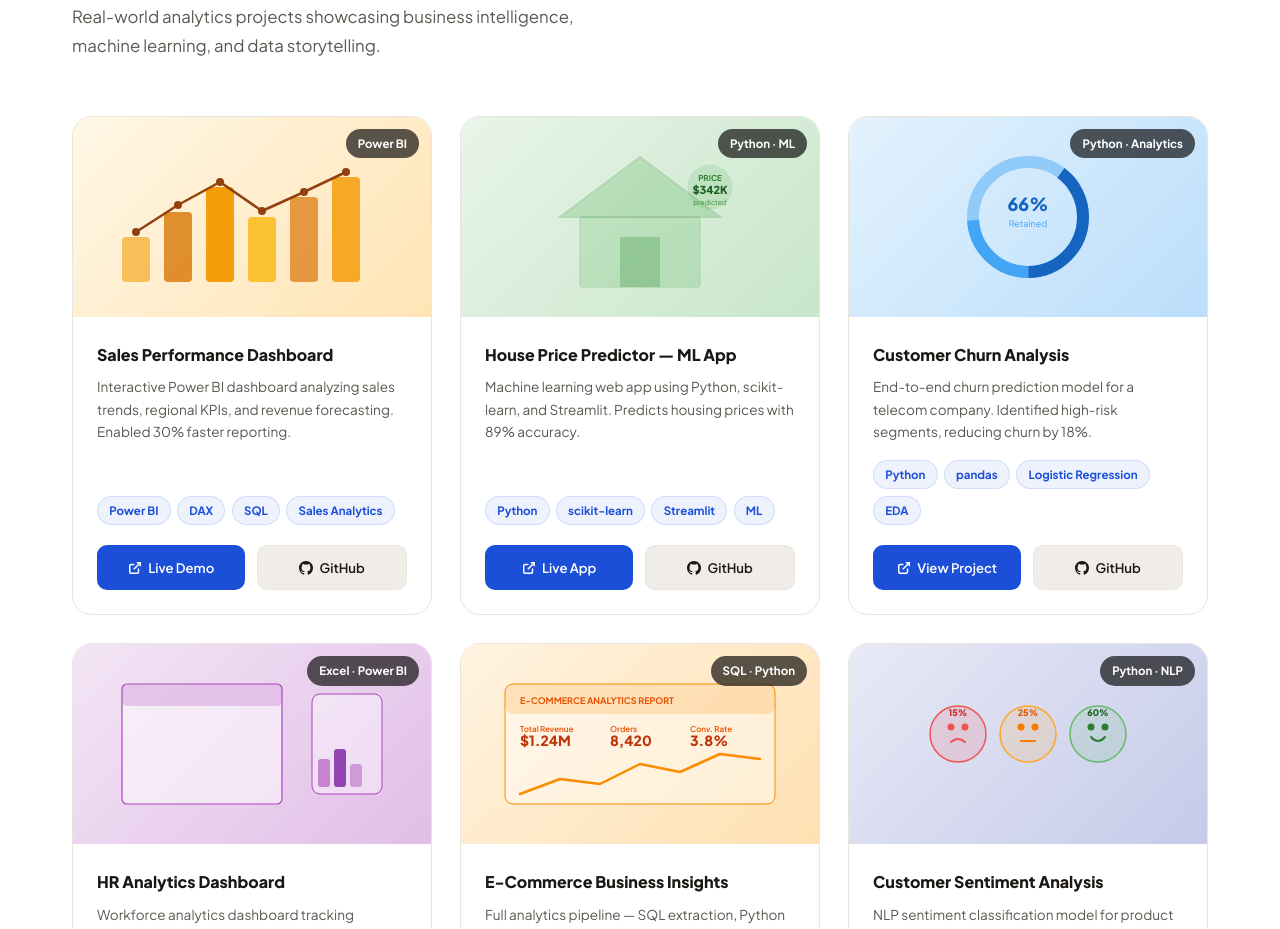
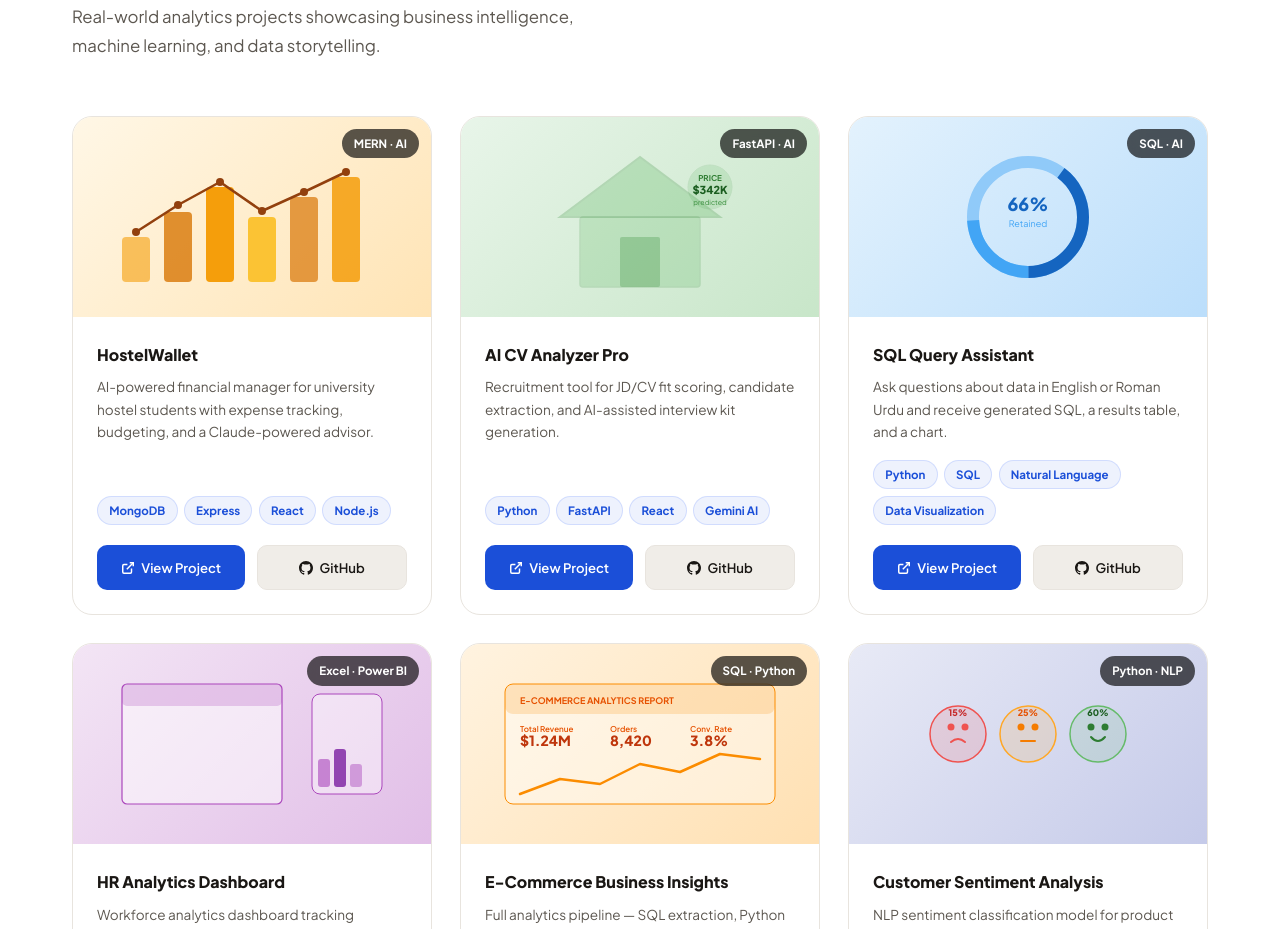
Before and after one commit to abdulhaseebofficial/Portfolio, a plain HTML site: page frontend/index.html in a window 1280 px wide. Shown: the part 2753-3682 px from the top of the page. Drawn offline with nearby package versions, Linux system fonts and the light colour scheme.

Commit message:
Update featured projects and simplify branding

```diff
--- a/frontend/css/projects.css
+++ b/frontend/css/projects.css
@@ -7,6 +7,10 @@ border-radius:var(--radius-lg);overflow:hidden;
 transition:all .3s;display:flex;flex-direction:column;
 }
 .project-card:hover{transform:translateY(-6px);box-shadow:var(--shadow-lg);border-color:var(--accent)}
+.project-card[role="link"]{cursor:pointer}
+.project-card[role="link"]:focus-visible{outline:3px solid var(--accent);outline-offset:3px}
+.project-title a{color:inherit;text-decoration:none}
+.project-title a:hover{color:var(--accent)}
 .project-thumb{
 height:200px;position:relative;overflow:hidden;
 display:flex;align-items:center;justify-content:center;
--- a/frontend/index.html
+++ b/frontend/index.html
@@ -11,8 +11,8 @@
 <meta property="og:title" content="Abdul Haseeb — Data & Business Analytics Professional"/>
 <meta property="og:description" content="From scattered data to clear decisions — that's my work. Available for remote opportunities globally."/>
 <meta property="og:type" content="website"/>
-<meta property="og:url" content="https://portfolio-two-rouge-ytjn6dd4rd.vercel.app"/>
-<meta property="og:image" content="https://portfolio-two-rouge-ytjn6dd4rd.vercel.app/assets/icons/logo.svg"/>
+<meta property="og:url" content="https://abdulhaseebkashmiri.vercel.app"/>
+<meta property="og:image" content="https://abdulhaseebkashmiri.vercel.app/assets/icons/logo.svg"/>
 <meta name="twitter:card" content="summary_large_image"/>
 
 <!-- Brand icons -->
@@ -217,15 +217,15 @@
       <div class="project-card fade-up d1">
         <div class="project-thumb" style="background:linear-gradient(135deg,#FFF7E6,#FFE4B5)">
           <svg width="300" height="160" viewBox="0 0 300 160" fill="none"><rect x="20" y="100" width="28" height="45" rx="4" fill="#F59E0B" opacity=".6"/><rect x="62" y="75" width="28" height="70" rx="4" fill="#D97706" opacity=".8"/><rect x="104" y="50" width="28" height="95" rx="4" fill="#F59E0B"/><rect x="146" y="80" width="28" height="65" rx="4" fill="#FBBF24" opacity=".9"/><rect x="188" y="60" width="28" height="85" rx="4" fill="#D97706" opacity=".7"/><rect x="230" y="40" width="28" height="105" rx="4" fill="#F59E0B" opacity=".85"/><polyline points="34,95 76,68 118,45 160,74 202,55 244,35" stroke="#92400E" stroke-width="2.5" stroke-linejoin="round" fill="none" stroke-linecap="round"/><circle cx="34" cy="95" r="4" fill="#92400E"/><circle cx="76" cy="68" r="4" fill="#92400E"/><circle cx="118" cy="45" r="4" fill="#92400E"/><circle cx="160" cy="74" r="4" fill="#92400E"/><circle cx="202" cy="55" r="4" fill="#92400E"/><circle cx="244" cy="35" r="4" fill="#92400E"/></svg>
-          <div class="project-badge">Power BI</div>
+          <div class="project-badge">MERN · AI</div>
         </div>
         <div class="project-body">
-          <div class="project-title">Sales Performance Dashboard</div>
-          <div class="project-desc">Interactive Power BI dashboard analyzing sales trends, regional KPIs, and revenue forecasting. Enabled 30% faster reporting.</div>
-          <div class="tags"><span class="tag">Power BI</span><span class="tag">DAX</span><span class="tag">SQL</span><span class="tag">Sales Analytics</span></div>
+          <div class="project-title"><a href="https://github.com/abdulhaseebofficial/hostelwallet" target="_blank" rel="noopener">HostelWallet</a></div>
+          <div class="project-desc">AI-powered financial manager for university hostel students with expense tracking, budgeting, and a Claude-powered advisor.</div>
+          <div class="tags"><span class="tag">MongoDB</span><span class="tag">Express</span><span class="tag">React</span><span class="tag">Node.js</span></div>
           <div class="project-links">
-            <a href="#" class="project-link primary"><svg width="14" height="14" fill="none" stroke="currentColor" stroke-width="2.5" viewBox="0 0 24 24"><path d="M18 13v6a2 2 0 01-2 2H5a2 2 0 01-2-2V8a2 2 0 012-2h6"/><polyline points="15 3 21 3 21 9"/><line x1="10" y1="14" x2="21" y2="3"/></svg>Live Demo</a>
-            <a href="https://github.com/abdulhaseebofficial" target="_blank" class="project-link secondary"><svg width="14" height="14" fill="currentColor" viewBox="0 0 24 24"><path d="M12 0C5.374 0 0 5.373 0 12c0 5.302 3.438 9.8 8.207 11.387.599.111.793-.261.793-.577v-2.234c-3.338.726-4.033-1.416-4.033-1.416-.546-1.387-1.333-1.756-1.333-1.756-1.089-.745.083-.729.083-.729 1.205.084 1.839 1.237 1.839 1.237 1.07 1.834 2.807 1.304 3.492.997.107-.775.418-1.305.762-1.604-2.665-.305-5.467-1.334-5.467-5.931 0-1.311.469-2.381 1.236-3.221-.124-.303-.535-1.524.117-3.176 0 0 1.008-.322 3.301 1.23A11.509 11.509 0 0112 5.803c1.02.005 2.047.138 3.006.404 2.291-1.552 3.297-1.23 3.297-1.23.653 1.653.242 2.874.118 3.176.77.84 1.235 1.911 1.235 3.221 0 4.609-2.807 5.624-5.479 5.921.43.372.823 1.102.823 2.222v3.293c0 .319.192.694.801.576C20.566 21.797 24 17.3 24 12c0-6.627-5.373-12-12-12z"/></svg>GitHub</a>
+            <a href="https://github.com/abdulhaseebofficial/hostelwallet" target="_blank" rel="noopener" class="project-link primary"><svg width="14" height="14" fill="none" stroke="currentColor" stroke-width="2.5" viewBox="0 0 24 24"><path d="M18 13v6a2 2 0 01-2 2H5a2 2 0 01-2-2V8a2 2 0 012-2h6"/><polyline points="15 3 21 3 21 9"/><line x1="10" y1="14" x2="21" y2="3"/></svg>View Project</a>
+            <a href="https://github.com/abdulhaseebofficial/hostelwallet" target="_blank" rel="noopener" class="project-link secondary"><svg width="14" height="14" fill="currentColor" viewBox="0 0 24 24"><path d="M12 0C5.374 0 0 5.373 0 12c0 5.302 3.438 9.8 8.207 11.387.599.111.793-.261.793-.577v-2.234c-3.338.726-4.033-1.416-4.033-1.416-.546-1.387-1.333-1.756-1.333-1.756-1.089-.745.083-.729.083-.729 1.205.084 1.839 1.237 1.839 1.237 1.07 1.834 2.807 1.304 3.492.997.107-.775.418-1.305.762-1.604-2.665-.305-5.467-1.334-5.467-5.931 0-1.311.469-2.381 1.236-3.221-.124-.303-.535-1.524.117-3.176 0 0 1.008-.322 3.301 1.23A11.509 11.509 0 0112 5.803c1.02.005 2.047.138 3.006.404 2.291-1.552 3.297-1.23 3.297-1.23.653 1.653.242 2.874.118 3.176.77.84 1.235 1.911 1.235 3.221 0 4.609-2.807 5.624-5.479 5.921.43.372.823 1.102.823 2.222v3.293c0 .319.192.694.801.576C20.566 21.797 24 17.3 24 12c0-6.627-5.373-12-12-12z"/></svg>GitHub</a>
           </div>
         </div>
       </div>
@@ -233,14 +233,14 @@
       <div class="project-card fade-up d2">
         <div class="project-thumb" style="background:linear-gradient(135deg,#E8F5E9,#C8E6C9)">
           <svg width="300" height="160" viewBox="0 0 300 160" fill="none"><polygon points="150,20 70,80 230,80" fill="#4CAF50" opacity=".25" stroke="#388E3C" stroke-width="2"/><rect x="90" y="80" width="120" height="70" rx="3" fill="#4CAF50" opacity=".2" stroke="#388E3C" stroke-width="1.5"/><rect x="130" y="100" width="40" height="50" rx="2" fill="#388E3C" opacity=".3"/><circle cx="220" cy="50" r="22" fill="#4CAF50" opacity=".15" stroke="#388E3C"/><text x="220" y="44" text-anchor="middle" font-size="8" fill="#2E7D32" font-weight="700">PRICE</text><text x="220" y="57" text-anchor="middle" font-size="11" fill="#1B5E20" font-weight="800">$342K</text><text x="220" y="68" text-anchor="middle" font-size="7" fill="#388E3C">predicted</text></svg>
-          <div class="project-badge">Python · ML</div>
+          <div class="project-badge">FastAPI · AI</div>
         </div>
         <div class="project-body">
-          <div class="project-title">House Price Predictor — ML App</div>
-          <div class="project-desc">Machine learning web app using Python, scikit-learn, and Streamlit. Predicts housing prices with 89% accuracy.</div>
-          <div class="tags"><span class="tag">Python</span><span class="tag">scikit-learn</span><span class="tag">Streamlit</span><span class="tag">ML</span></div>
+          <div class="project-title"><a href="https://github.com/abdulhaseebofficial/cv-analyzer-pro" target="_blank" rel="noopener">AI CV Analyzer Pro</a></div>
+          <div class="project-desc">Recruitment tool for JD/CV fit scoring, candidate extraction, and AI-assisted interview kit generation.</div>
+          <div class="tags"><span class="tag">Python</span><span class="tag">FastAPI</span><span class="tag">React</span><span class="tag">Gemini AI</span></div>
           <div class="project-links">
-            <a href="#" class="project-link primary"><svg width="14" height="14" fill="none" stroke="currentColor" stroke-width="2.5" viewBox="0 0 24 24"><path d="M18 13v6a2 2 0 01-2 2H5a2 2 0 01-2-2V8a2 2 0 012-2h6"/><polyline points="15 3 21 3 21 9"/><line x1="10" y1="14" x2="21" y2="3"/></svg>Live App</a>
+            <a href="https://github.com/abdulhaseebofficial/cv-analyzer-pro" target="_blank" rel="noopener" class="project-link primary"><svg width="14" height="14" fill="none" stroke="currentColor" stroke-width="2.5" viewBox="0 0 24 24"><path d="M18 13v6a2 2 0 01-2 2H5a2 2 0 01-2-2V8a2 2 0 012-2h6"/><polyline points="15 3 21 3 21 9"/><line x1="10" y1="14" x2="21" y2="3"/></svg>View Project</a>
             <a href="https://github.com/abdulhaseebofficial" target="_blank" class="project-link secondary"><svg width="14" height="14" fill="currentColor" viewBox="0 0 24 24"><path d="M12 0C5.374 0 0 5.373 0 12c0 5.302 3.438 9.8 8.207 11.387.599.111.793-.261.793-.577v-2.234c-3.338.726-4.033-1.416-4.033-1.416-.546-1.387-1.333-1.756-1.333-1.756-1.089-.745.083-.729.083-.729 1.205.084 1.839 1.237 1.839 1.237 1.07 1.834 2.807 1.304 3.492.997.107-.775.418-1.305.762-1.604-2.665-.305-5.467-1.334-5.467-5.931 0-1.311.469-2.381 1.236-3.221-.124-.303-.535-1.524.117-3.176 0 0 1.008-.322 3.301 1.23A11.509 11.509 0 0112 5.803c1.02.005 2.047.138 3.006.404 2.291-1.552 3.297-1.23 3.297-1.23.653 1.653.242 2.874.118 3.176.77.84 1.235 1.911 1.235 3.221 0 4.609-2.807 5.624-5.479 5.921.43.372.823 1.102.823 2.222v3.293c0 .319.192.694.801.576C20.566 21.797 24 17.3 24 12c0-6.627-5.373-12-12-12z"/></svg>GitHub</a>
           </div>
         </div>
@@ -249,14 +249,14 @@
       <div class="project-card fade-up d3">
         <div class="project-thumb" style="background:linear-gradient(135deg,#E3F2FD,#BBDEFB)">
           <svg width="300" height="160" viewBox="0 0 300 160" fill="none"><circle cx="150" cy="80" r="55" fill="none" stroke="#90CAF9" stroke-width="12"/><circle cx="150" cy="80" r="55" fill="none" stroke="#1565C0" stroke-width="12" stroke-dasharray="138 208" stroke-dashoffset="52"/><circle cx="150" cy="80" r="55" fill="none" stroke="#42A5F5" stroke-width="12" stroke-dasharray="83 208" stroke-dashoffset="-86"/><text x="150" y="74" text-anchor="middle" font-size="18" font-weight="800" fill="#1565C0">66%</text><text x="150" y="90" text-anchor="middle" font-size="9" fill="#42A5F5">Retained</text></svg>
-          <div class="project-badge">Python · Analytics</div>
+          <div class="project-badge">SQL · AI</div>
         </div>
         <div class="project-body">
-          <div class="project-title">Customer Churn Analysis</div>
-          <div class="project-desc">End-to-end churn prediction model for a telecom company. Identified high-risk segments, reducing churn by 18%.</div>
-          <div class="tags"><span class="tag">Python</span><span class="tag">pandas</span><span class="tag">Logistic Regression</span><span class="tag">EDA</span></div>
+          <div class="project-title"><a href="https://github.com/abdulhaseebofficial/query-assistant" target="_blank" rel="noopener">SQL Query Assistant</a></div>
+          <div class="project-desc">Ask questions about data in English or Roman Urdu and receive generated SQL, a results table, and a chart.</div>
+          <div class="tags"><span class="tag">Python</span><span class="tag">SQL</span><span class="tag">Natural Language</span><span class="tag">Data Visualization</span></div>
           <div class="project-links">
-            <a href="#" class="project-link primary"><svg width="14" height="14" fill="none" stroke="currentColor" stroke-width="2.5" viewBox="0 0 24 24"><path d="M18 13v6a2 2 0 01-2 2H5a2 2 0 01-2-2V8a2 2 0 012-2h6"/><polyline points="15 3 21 3 21 9"/><line x1="10" y1="14" x2="21" y2="3"/></svg>View Project</a>
+            <a href="https://github.com/abdulhaseebofficial/query-assistant" target="_blank" rel="noopener" class="project-link primary"><svg width="14" height="14" fill="none" stroke="currentColor" stroke-width="2.5" viewBox="0 0 24 24"><path d="M18 13v6a2 2 0 01-2 2H5a2 2 0 01-2-2V8a2 2 0 012-2h6"/><polyline points="15 3 21 3 21 9"/><line x1="10" y1="14" x2="21" y2="3"/></svg>View Project</a>
             <a href="https://github.com/abdulhaseebofficial" target="_blank" class="project-link secondary"><svg width="14" height="14" fill="currentColor" viewBox="0 0 24 24"><path d="M12 0C5.374 0 0 5.373 0 12c0 5.302 3.438 9.8 8.207 11.387.599.111.793-.261.793-.577v-2.234c-3.338.726-4.033-1.416-4.033-1.416-.546-1.387-1.333-1.756-1.333-1.756-1.089-.745.083-.729.083-.729 1.205.084 1.839 1.237 1.839 1.237 1.07 1.834 2.807 1.304 3.492.997.107-.775.418-1.305.762-1.604-2.665-.305-5.467-1.334-5.467-5.931 0-1.311.469-2.381 1.236-3.221-.124-.303-.535-1.524.117-3.176 0 0 1.008-.322 3.301 1.23A11.509 11.509 0 0112 5.803c1.02.005 2.047.138 3.006.404 2.291-1.552 3.297-1.23 3.297-1.23.653 1.653.242 2.874.118 3.176.77.84 1.235 1.911 1.235 3.221 0 4.609-2.807 5.624-5.479 5.921.43.372.823 1.102.823 2.222v3.293c0 .319.192.694.801.576C20.566 21.797 24 17.3 24 12c0-6.627-5.373-12-12-12z"/></svg>GitHub</a>
           </div>
         </div>
--- a/frontend/js/main.js
+++ b/frontend/js/main.js
@@ -31,3 +31,30 @@ async function handleSubmit(e){
     btn.disabled = false;
   }
 }
+
+/* ─── FEATURED PROJECT LINKS ─── */
+const featuredProjectRepos = [
+  'https://github.com/abdulhaseebofficial/hostelwallet',
+  'https://github.com/abdulhaseebofficial/cv-analyzer-pro',
+  'https://github.com/abdulhaseebofficial/query-assistant'
+];
+
+document.querySelectorAll('.project-card').forEach((card, index) => {
+  const repo = featuredProjectRepos[index];
+  if (!repo) return;
+
+  card.setAttribute('role', 'link');
+  card.setAttribute('tabindex', '0');
+  card.querySelectorAll('a').forEach(link => {
+    link.href = repo;
+    link.target = '_blank';
+    link.rel = 'noopener';
+  });
+
+  card.addEventListener('click', event => {
+    if (!event.target.closest('a')) window.open(repo, '_blank', 'noopener');
+  });
+  card.addEventListener('keydown', event => {
+    if (event.key === 'Enter') window.open(repo, '_blank', 'noopener');
+  });
+});
```
Also changed, not shown: frontend/sections/projects.html (+15 -15 lines), README.md, frontend/assets/icons/favicon.svg.
